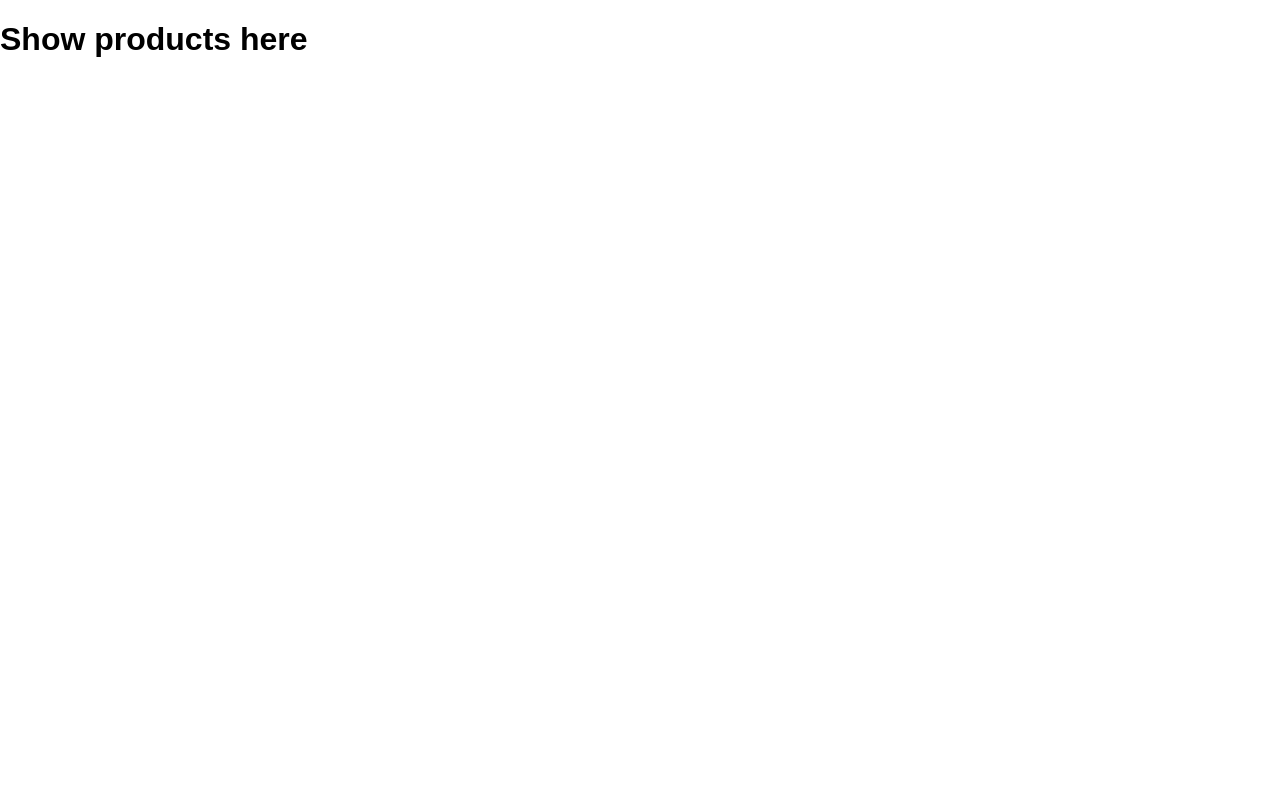
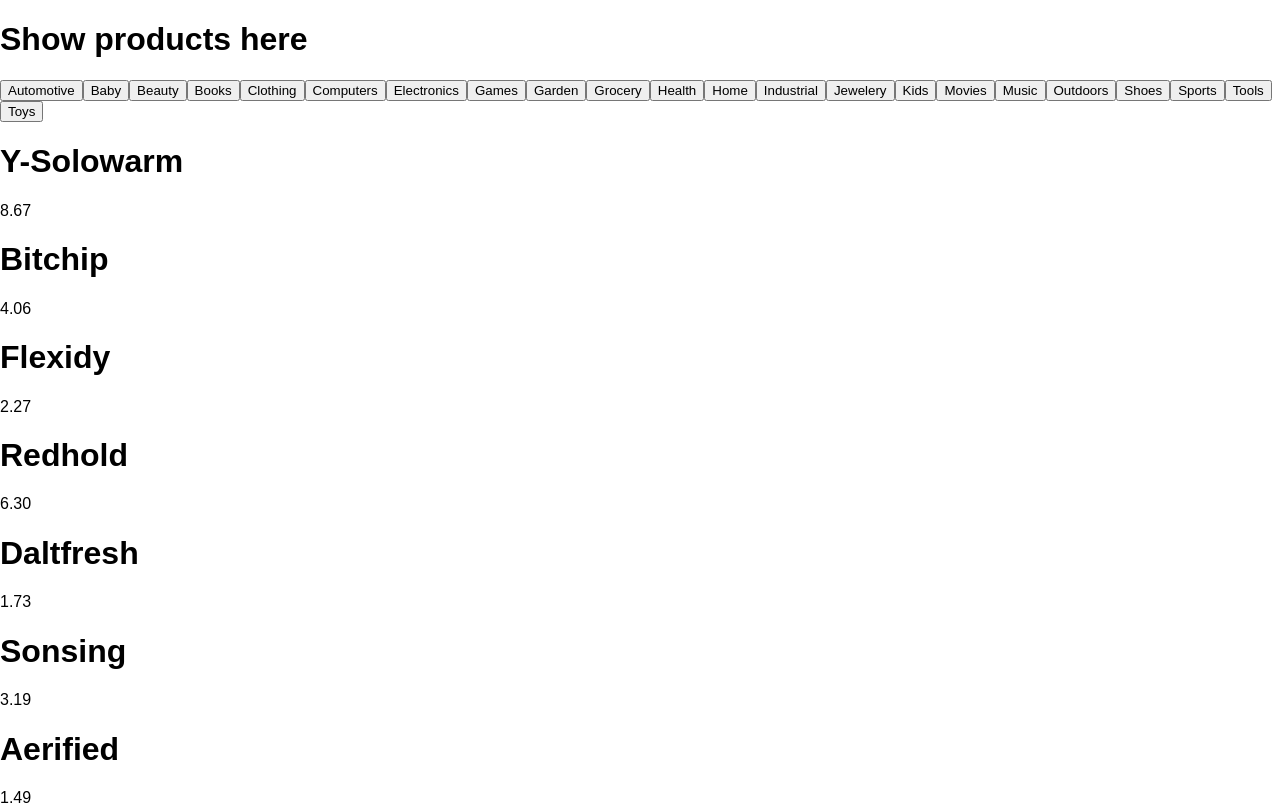
Before and after one commit to LucHighwalker/react-product-list, a React (Create React App) app: page / in a window 1280 px wide. Shown: the top 805 px of the page. Built offline with nearby package versions, Linux system fonts and the light colour scheme.

Commit message:
- in class work.

```diff
--- a/src/App.js
+++ b/src/App.js
@@ -1,22 +1,33 @@
 import React, { Component } from 'react';
-import inventory, { categories } from './inventory'
+import inventory, { categories } from './inventory';
 import './App.css';
 
 class App extends Component {
+  getCategories() {
+    return categories.map(cat => (
+      <span key={cat}>
+        <button>{cat}</button>
+      </span>
+    ));
+  }
+
+  getInventory() {
+    return inventory.map(item => (
+      <div key={item.id}>
+        <h1>{item.name}</h1>
+        <p>{item.price}</p>
+      </div>
+    ));
+  }
 
   render() {
     return (
       <div className="App">
         <h1>Show products here</h1>
 
-        <ul>
-          {/* List product categories here */}
-        </ul>
+        <div>{this.getCategories()}</div>
 
-        <ul>
-          {/* Products listed here */}
-        </ul>
-
+        <div>{this.getInventory()}</div>
       </div>
     );
   }
```
Also changed, not shown: 1 other file (tests, documents, lock files or other folders).
